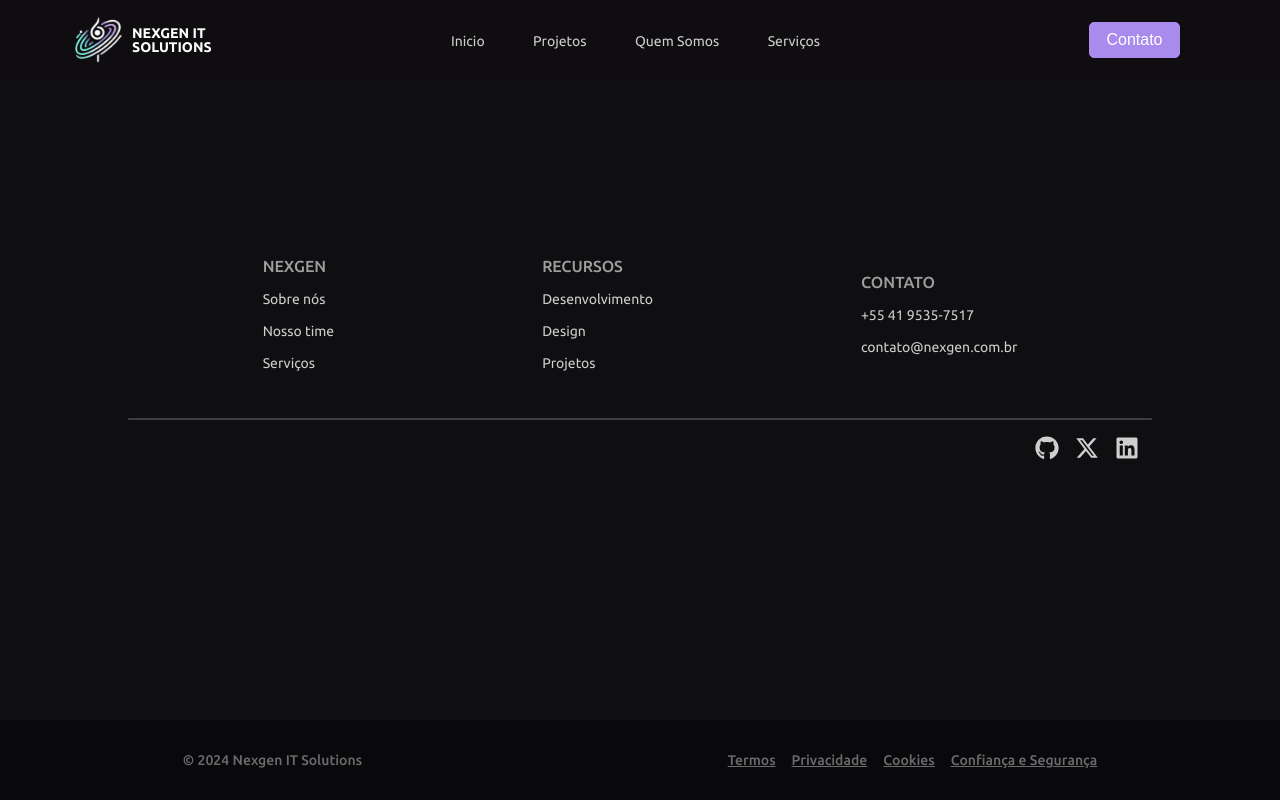
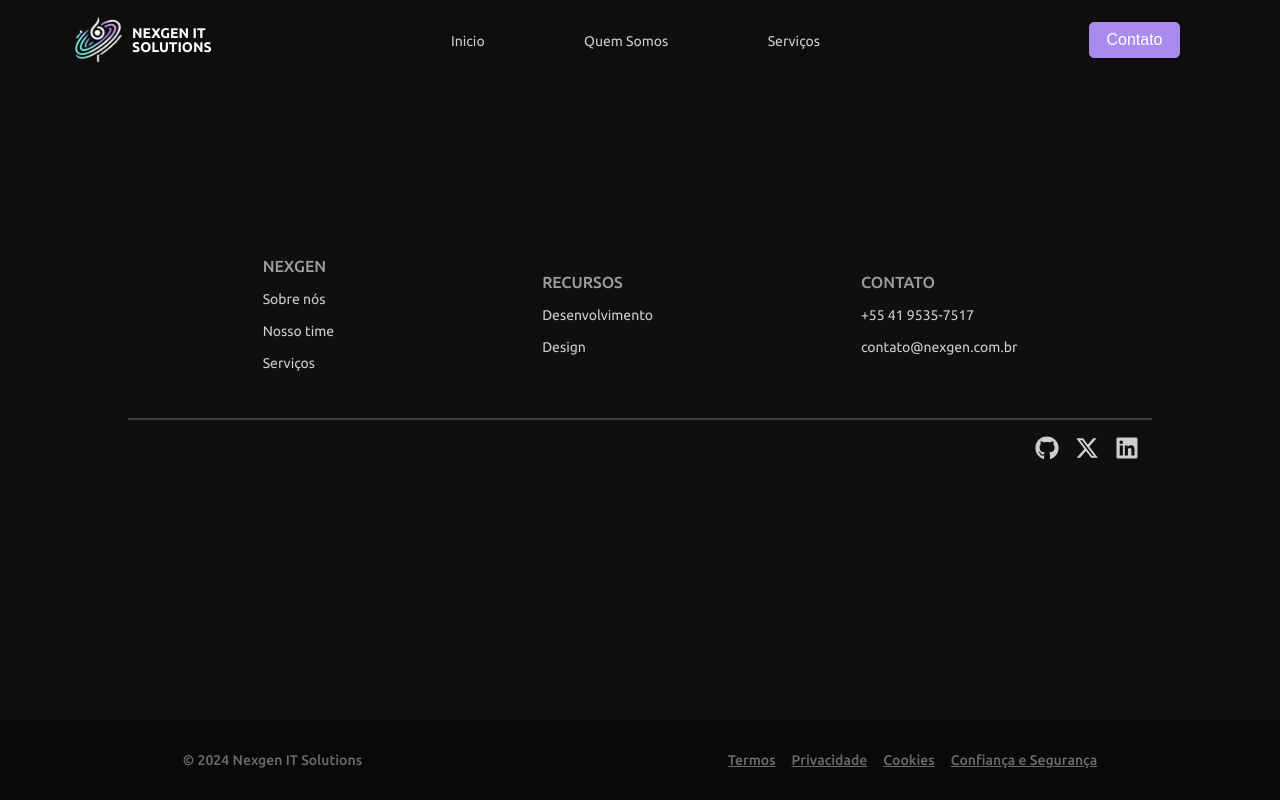
Before and after one commit to NexGenSolutionsIT/nexgen, a Next.js app: page /contact in a window 1280 px wide. Built offline with nearby package versions, Linux system fonts and the light colour scheme.

Commit message:
style: adjusts

```diff
--- a/src/components/Footer/Footer.tsx
+++ b/src/components/Footer/Footer.tsx
@@ -33,10 +33,10 @@ const resourcesData = [
     text: "Design",
     href: "/project",
   },
-  {
-    text: "Projetos",
-    href: "/projects",
-  },
+  // {
+  //   text: "Projetos",
+  //   href: "/projects",
+  // },
 ];
 
 const contactData = [
--- a/src/components/Header/Header.tsx
+++ b/src/components/Header/Header.tsx
@@ -16,10 +16,10 @@ const linksData = [
     text: "Inicio",
     href: "/",
   },
-  {
-    text: "Projetos",
-    href: "/projects",
-  },
+  // {
+  //   text: "Projetos",
+  //   href: "/projects",
+  // },
   {
     text: "Quem Somos",
     href: "/about",
```
